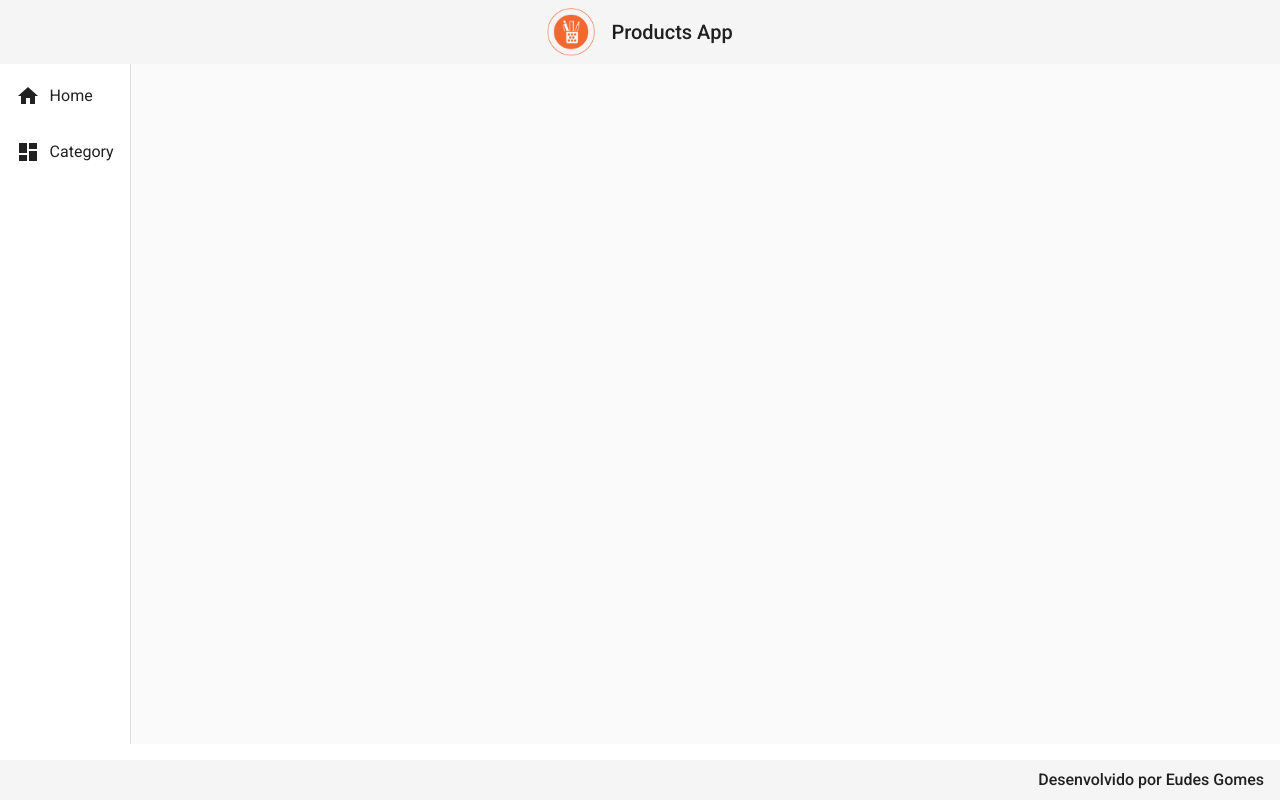
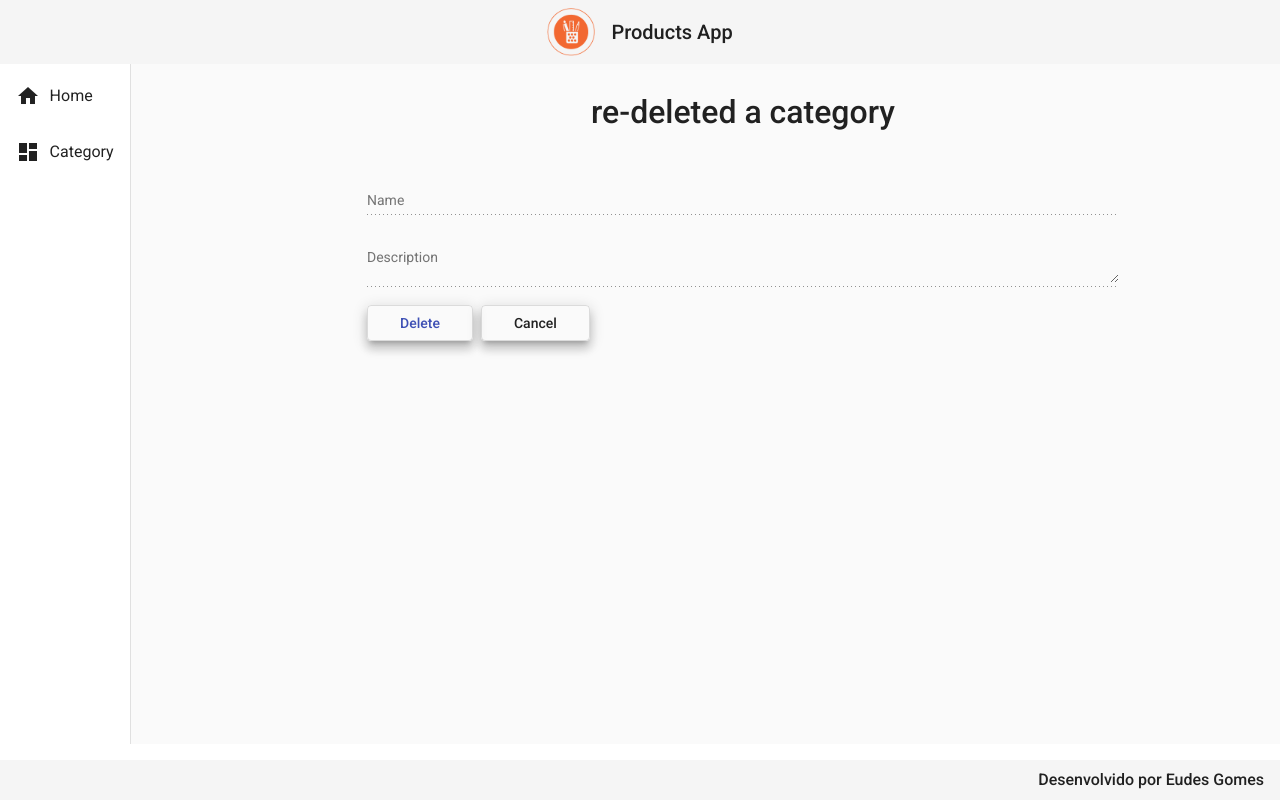
Before and after one commit to EudesGomes017/Projeto-FrontEnd-Angular, an Angular app: page /categorias/delete/1 in a window 1280 px wide. Before the commit this address led to /. Built offline with nearby package versions, Linux system fonts and the light colour scheme; no server answers.

Commit message:
Criando metodo delete

```diff
--- a/src/app/app-routing.module.ts
+++ b/src/app/app-routing.module.ts
@@ -1,3 +1,4 @@
+import { CategoriaDeleteComponent } from './components/views/categoria/categoria-delete/categoria-delete.component';
 import { CategoriaCreateComponent } from './components/views/categoria/categoria-create/categoria-create.component';
 import { CategoryReadComponent } from './components/views/categoria/category-read/category-read.component';
 import { HomeComponent } from './components/views/home/home.component';
@@ -17,6 +18,11 @@
   {
     path: 'categorias/create',
     component: CategoriaCreateComponent
+  },
+
+  {
+    path: 'categorias/delete/:id',
+    component: CategoriaDeleteComponent
   }
 ];
 
--- a/src/app/app.module.ts
+++ b/src/app/app.module.ts
@@ -22,6 +22,7 @@
 import {MatInputModule} from '@angular/material/input';
 import {MatFormFieldModule} from '@angular/material/form-field';
 import {MatSnackBarModule} from '@angular/material/snack-bar';
+import { CategoriaDeleteComponent } from './components/views/categoria/categoria-delete/categoria-delete.component';
 
 @NgModule({
   declarations: [
@@ -32,6 +33,7 @@
     HomeComponent,
     CategoryReadComponent,
     CategoriaCreateComponent,
+    CategoriaDeleteComponent,
 
 
   ],
--- /dev/null
+++ b/src/app/components/views/categoria/categoria-delete/categoria-delete.component.css
@@ -0,0 +1,27 @@
+form {
+    text-align: center;
+    width: 70%;
+    margin: 2rem auto 0 auto;
+
+}
+
+h1 {
+    font-size: 2rem;
+    font-weight: 500;
+    margin-bottom: 3rem;
+}
+
+.form {
+    width: 100%;
+}
+
+.buttons {
+    width: 100%;
+    text-align:start; /*alinhar no início do lado esquerdo*/
+}
+
+button {
+    margin-right: .5rem;
+    padding-right: 2rem;
+    padding-left: 2rem;
+}
--- /dev/null
+++ b/src/app/components/views/categoria/categoria-delete/categoria-delete.component.html
@@ -0,0 +1,19 @@
+<form>
+    <h1>re-deleted a category</h1>
+
+    <mat-form-field class="form">
+        <mat-label>Name</mat-label>
+        <input matInput [(ngModel)]="categoria.name" type="text" name="name"  disabled>
+    </mat-form-field>
+
+    <mat-form-field class="form">
+        <mat-label>Description</mat-label>
+        <textarea matInput [(ngModel)]="categoria.descricao" type="text" name="descricao" disabled></textarea>
+    </mat-form-field>
+
+
+    <div class="buttons">
+        <button  (click)="delete()" class="mat-elevation-z8" mat-stroked-button color="primary">Delete</button>
+        <button  (click)="cancel()" class="mat-elevation-z8" mat-stroked-button color="war">Cancel</button>
+    </div>
+</form>
--- /dev/null
+++ b/src/app/components/views/categoria/categoria-delete/categoria-delete.component.ts
@@ -0,0 +1,50 @@
+import { CategoriaService } from './../categoria.service';
+import { Component, OnInit } from '@angular/core';
+import { ActivatedRoute, Router } from '@angular/router';
+import { Categoria } from '../category.model';
+
+@Component({
+  selector: 'app-categoria-delete',
+  templateUrl: './categoria-delete.component.html',
+  styleUrls: ['./categoria-delete.component.css']
+})
+export class CategoriaDeleteComponent implements OnInit {
+  //pegando id da url
+  categoria: Categoria = {
+    id: '',
+    name: '',
+    descricao: ''
+  }
+
+  constructor(private service: CategoriaService, private route: ActivatedRoute,
+    private router: Router) { }
+
+  ngOnInit(): void {
+    this.categoria.id = this.route.snapshot.paramMap.get('id')!
+    this.findById()
+  }
+
+  findById(): void {
+    this.service.findById(this.categoria.id!).subscribe((resposta) => {
+      this.categoria.name = resposta.name
+      this.categoria.descricao = resposta.descricao
+      console.log(resposta)
+    })
+  }
+
+  delete(): void {
+    this.service.delete(this.categoria.id!).subscribe((resposta) => {
+      this.router.navigate(['categorias'])
+      this.service.mensagem('category deletes successfully')
+    }, err =>{
+      this.service.mensagem(err.error.error)
+    })
+  }
+
+
+cancel(): void {
+  this.router.navigate(['categorias'])
+}
+
+
+}
--- a/src/app/components/views/categoria/categoria.service.ts
+++ b/src/app/components/views/categoria/categoria.service.ts
@@ -22,10 +22,21 @@
     const url = `${this.baseUrl}/categorias`
     return this.http.get<Categoria[]>(url)
   }
+  //busca de uma categoria por id
+  findById(id: String): Observable<Categoria> {
+    const url = `${this.baseUrl}/categorias/${id}` //pegando a variavel do id
+    return this.http.get<Categoria>(url)
+
+  }
 
   create(categoria: Categoria): Observable<Categoria> {
     const url = `${this.baseUrl}/categorias`
     return this.http.post<Categoria>(url, categoria);
+  }
+
+  delete(id: String): Observable<void> {
+    const url = `${this.baseUrl}/categorias/${id}`
+    return this.http.delete<void>(url)
   }
 
   mensagem(str: String): void {
--- a/src/app/components/views/categoria/category-read/category-read.component.html
+++ b/src/app/components/views/categoria/category-read/category-read.component.html
@@ -50,7 +50,7 @@
                   <i class="material-icons">edit</i>
                 </a>
 
-                <a  class="delete" href="#">
+                <a  class="delete"routerLink="delete/ {{ row.id }}">
                   <i class="material-icons">delete</i>
                 </a>
 
```
